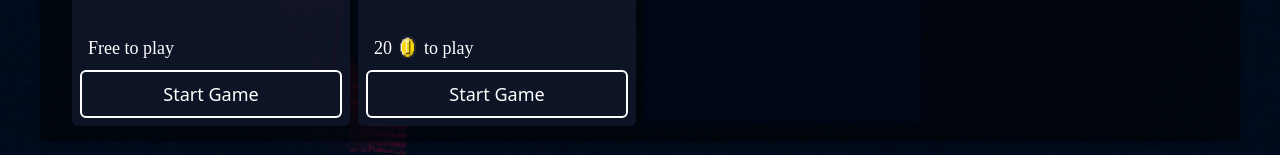
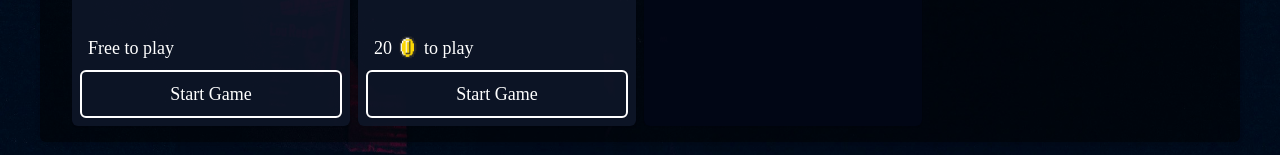
Before and after one commit to maghrabyy/pixel-arcade, a React (Create React App) app: page /console in a window 1280 px wide. Shown: the part 642-797 px from the top of the page. Built offline with nearby package versions, Linux system fonts and the light colour scheme.

Commit message:
tictactoe free replay on twoPlayers mode

```diff
--- a/src/Console Games/TicTacToe.tsx
+++ b/src/Console Games/TicTacToe.tsx
@@ -190,7 +190,7 @@ export const TicTacToe = ()=>{
 
     const replayClickedHandler = ()=>{
         if(userCoins >= START_GAME_AMOUNT){
-            if(gameState !== GameState.win){
+            if(gameState !== GameState.win && gameMode !== GameMode.twoPlayers){
                 payWithCoins(START_GAME_AMOUNT);
             }
             if(userHealth > 0){
@@ -270,7 +270,7 @@ export const TicTacToe = ()=>{
                     (gameState === GameState.draw && "Game Draw."): "Gameover."}</h1>
                 {userHealth > 0?
                 <div className="game-end-screen">
-                    {gameState === GameState.win? null : <div className="start-game-amount flex justify-center gap-1">
+                    {(gameState === GameState.win || gameMode === GameMode.twoPlayers)? null : <div className="start-game-amount flex justify-center gap-1">
                         <p className="font-pixel text-lg font-medium">replay for {START_GAME_AMOUNT}</p>
                         <img src={staticCoin} width={28} alt="static pixel coin" />
                     </div>}
--- a/src/Context/HealthContext.tsx
+++ b/src/Context/HealthContext.tsx
@@ -42,6 +42,7 @@ export const HealthProvider = ({children}:{children:ReactNode})=>{
         }else{
             clearInterval(refillInterval.current as NodeJS.Timeout);
         }
+        // eslint-disable-next-line react-hooks/exhaustive-deps
     },[userHealth])
 
     const refillHealtherTimer:refillHealthTimerType = {
--- a/src/util/Button.tsx
+++ b/src/util/Button.tsx
@@ -18,7 +18,7 @@ export const Button = ({onClick,color,width,className,children,...rest}:ButtonPr
     const buttonStyles = "select-none cursor-pointer border-2 rounded-md p-2";
     const hoverStyles = "duration-300 ease-in"
     const varient = btnColorVarient[color!];
-    const childrenStyles = "text-lg flex items-center justify-center gap-2";
+    const childrenStyles = "text-lg font-pixel flex items-center justify-center gap-2";
     return <div onClick={onClick} style={{width:width}} className={`button ${buttonStyles} ${varient} ${childrenStyles} ${hoverStyles} ${className}`} {...rest}>{children}</div>
 }
 
```
